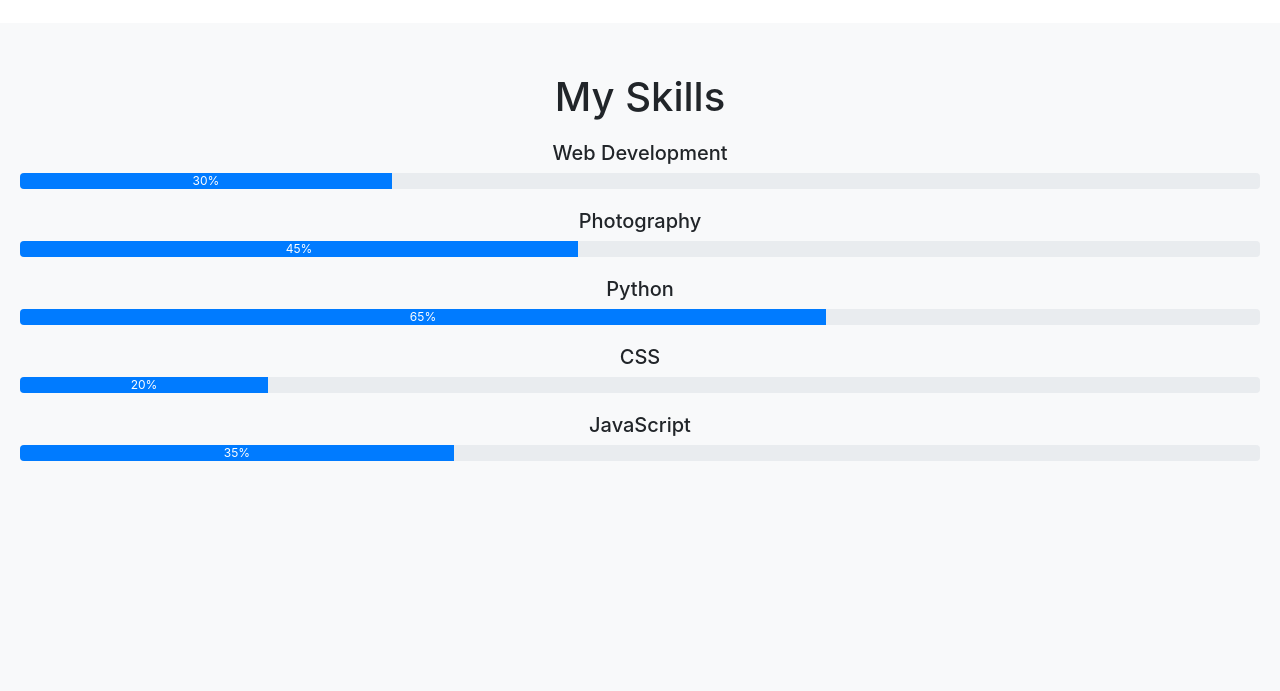
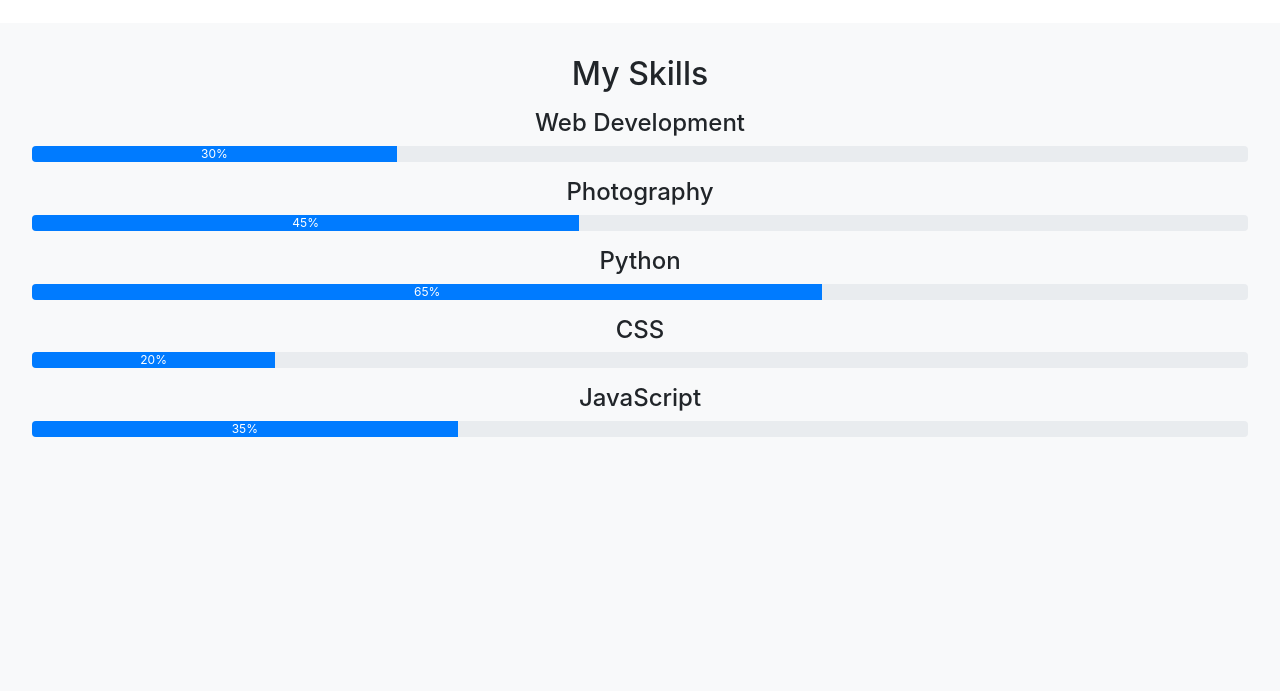
Before and after one commit to rizthemathguy/mywebsite, a plain HTML site: page index.html in a window 1280 px wide. Shown: the part 3009-3700 px from the top of the page. Drawn offline with nearby package versions, Linux system fonts and the light colour scheme.

Commit message:
Add files via upload

```diff
--- a/styles.css
+++ b/styles.css
@@ -41,7 +41,28 @@ body {
 }
 
 .image-container img:hover {
-    transform: scale(1.05);
+    animation: flip 3s linear forwards, scale 0.3s ease;
+}
+
+@keyframes flip {
+    0% {
+        transform: rotateY(0deg);
+    }
+    50% {
+        transform: rotateY(180deg);
+    }
+    100% {
+        transform: rotateY(360deg);
+    }
+}
+
+@keyframes scale {
+    0% {
+        transform: scale(1);
+    }
+    100% {
+        transform: scale(1.05);
+    }
 }
 
 /* About Me Section */
@@ -107,30 +128,26 @@ body {
 /* Skills Section */
 .skills {
     height: 100vh;
+    padding: 2rem;
     background-color: #f8f9fa;
-    padding: 50px 20px;
 }
 
 .skills h2 {
-    font-size: 2.5rem;
-    margin-bottom: 20px;
+    font-size: 2rem;
+    margin-bottom: 1rem;
 }
 
 .skill {
-    margin-bottom: 20px;
-}
-
-.skill h4 {
-    font-size: 1.25rem;
+    margin-bottom: 1rem;
 }
 
 .progress {
+    height: 1.5rem;
     background-color: #e9ecef;
 }
 
 .progress-bar {
     background-color: #007bff;
-    color: #fff;
 }
 
 /* Modal Styles */
@@ -189,12 +206,3 @@ footer {
     right: 20px;
     display: none;
 }
-
-/* Spinning Animation */
-.spinning-img {
-    transition: transform 0.6s ease;
-}
-
-.spinning-img:hover {
-    transform: rotate(360deg);
-}
```
